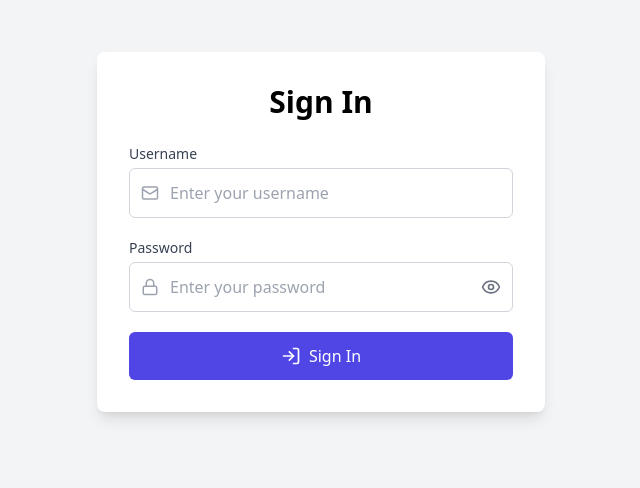
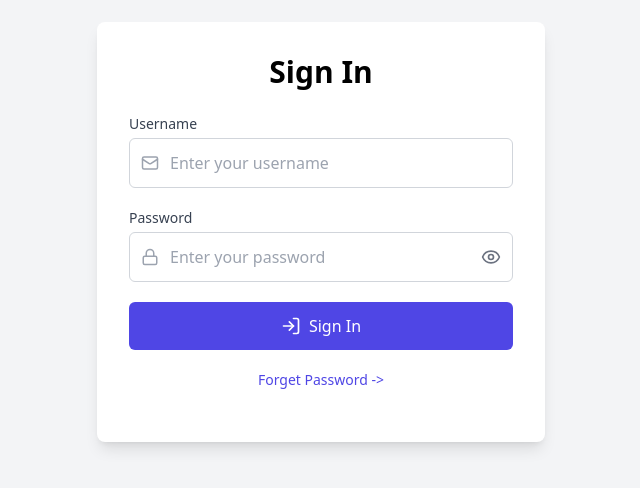
Before and after one commit to MininduThiranjaya/BMN_Technologies, a React (Vite) app in the folder admin/: page / in a window 1280 px wide. Shown: the part 168-656 px from the top of the page, without its empty margins (319-959 px from the left). Built offline with nearby package versions, Linux system fonts and the light colour scheme.

Commit message:
feat: create forget password link

```diff
--- a/admin/src/page/login.tsx
+++ b/admin/src/page/login.tsx
@@ -7,7 +7,6 @@ import { toast } from "react-toastify";
 import { endpoints } from "../api";
 
 export default function LoginPage() {
-
   const { login } = useAuth();
   const navigate = useNavigate();
   const [formData, setFormData] = useState({ email: "", password: "" });
@@ -42,10 +41,7 @@ export default function LoginPage() {
 
     setSubmitStatus("submitting");
     try {
-      const res = await axios.post(
-        endpoints.user.login,
-        formData
-      );
+      const res = await axios.post(endpoints.user.login, formData);
       if (res.data.success) {
         console.log("Login successful:", res);
         login(res.data.token); // Assuming the token is returned in the response
@@ -160,6 +156,16 @@ export default function LoginPage() {
             Sign In
           </button>
         </form>
+        <div className="flex justify-center p-5">
+          <button
+            className="text-indigo-600 hover:text-indigo-700 text-sm font-medium text-center"
+            onClick={() => {
+              navigate("/forget-password");
+            }}
+          >
+            Forget Password {"->"}
+          </button>
+        </div>
       </div>
     </div>
   );
```
